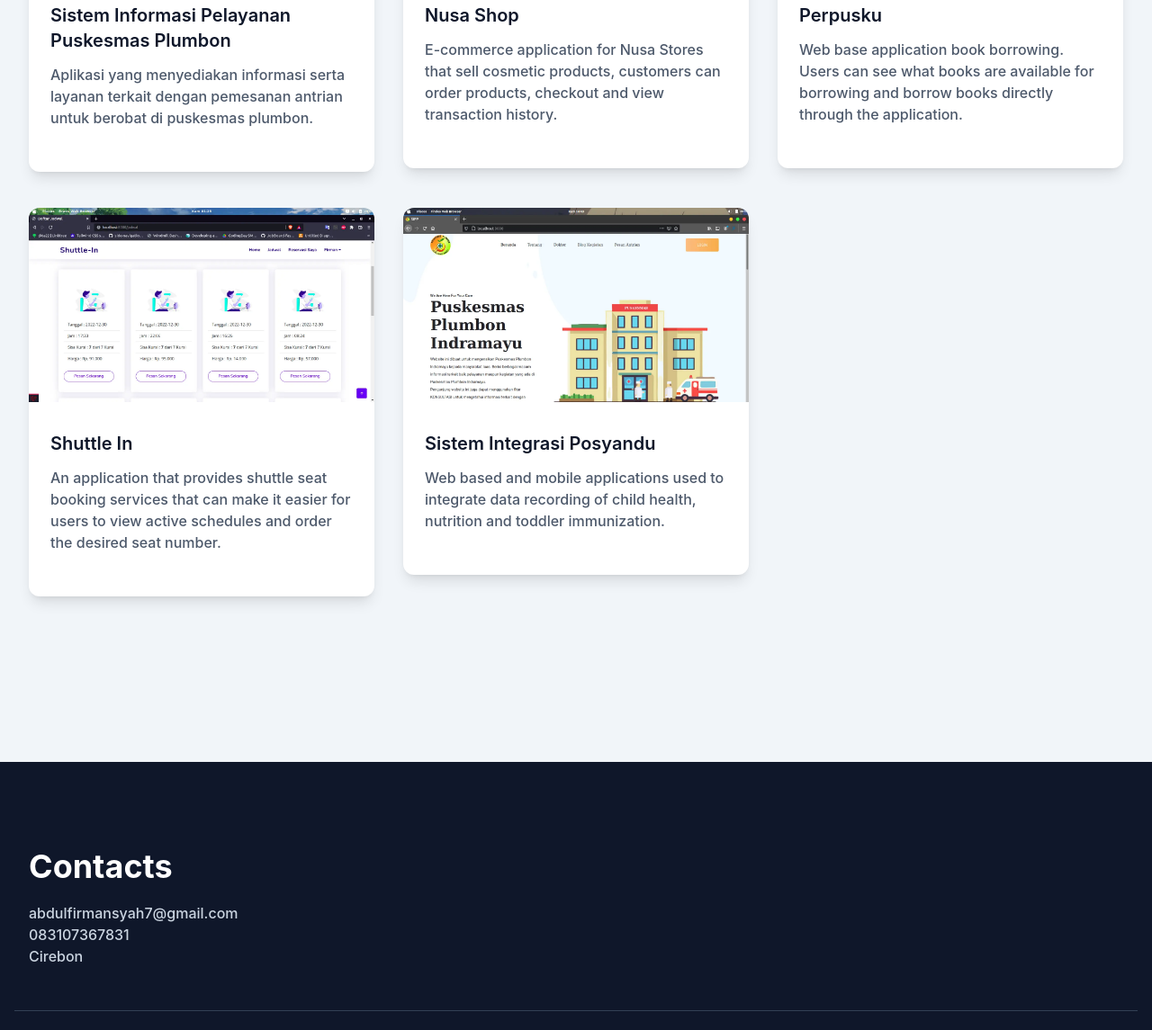
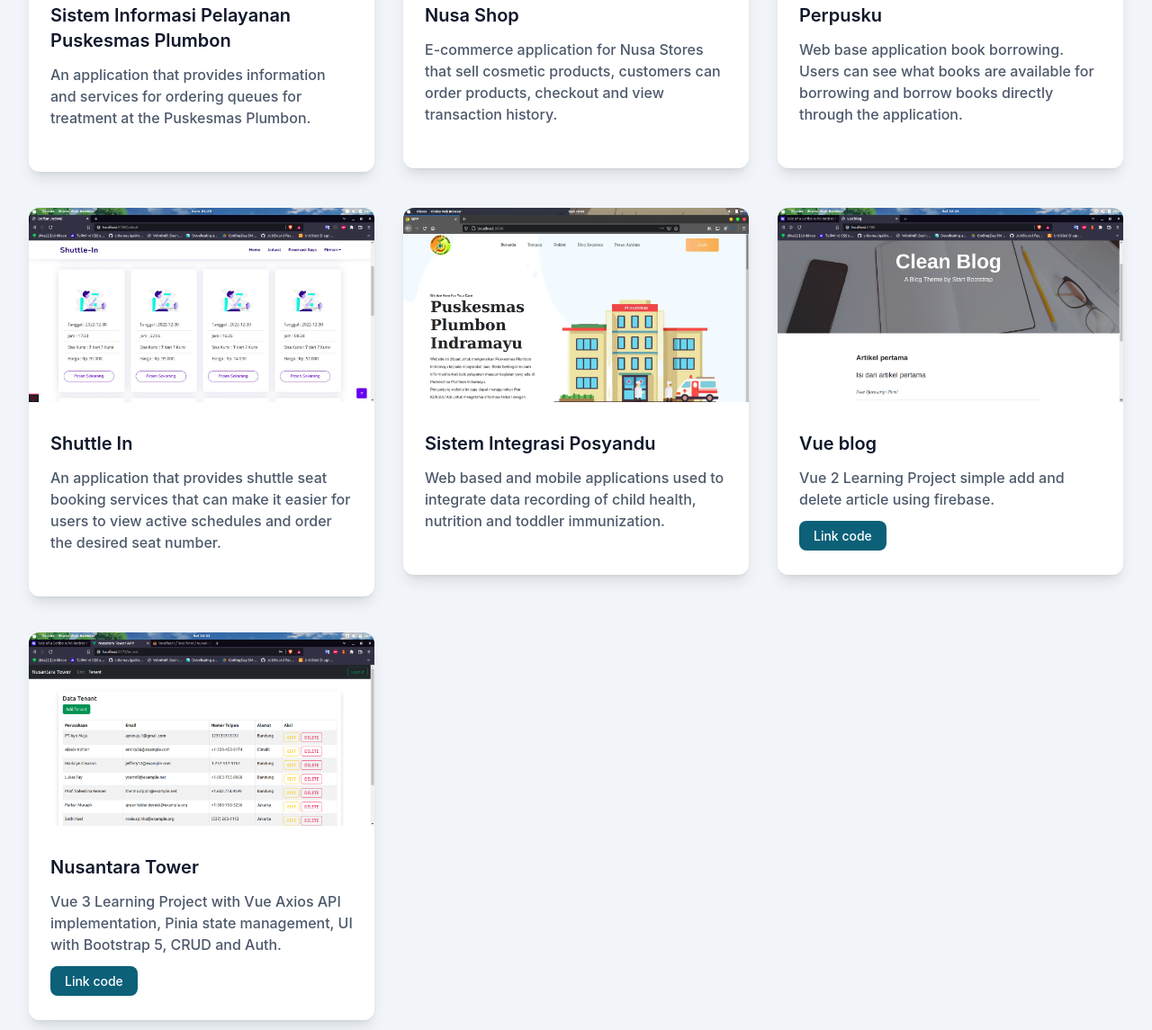
Before and after one commit to FirmanSyah2701/FirmanSyah2701.github.io, a website: page index.html in a window 1280 px wide. Shown: the part 1655-2800 px from the top of the page at 90% size. Drawn offline with Linux system fonts and the light colour scheme.

Commit message:
add portfolio vue

```diff
--- a/index.html
+++ b/index.html
@@ -87,9 +87,8 @@
                 </div>
                 <div class="w-full self-end px-4 lg:w-1/2">
                     <div class="relative mt-10 lg:mt-9 lg:right-0">
-                        <img src="dist/img/my_photo.webp"
-                        width="600" alt="Firman's Photo"
-                        class="max-w-full mx-auto">
+                        <img src="dist/img/my_photo.webp" width="600" height="300"
+                        alt="Firman's Photo" class="max-w-full mx-auto">
                         <span class="absolute -bottom-0 -z-10 left-1/2 -translate-x-1/2 md:scale-125">
                             <svg width="320" viewBox="0 0 200 200" xmlns="http://www.w3.org/2000/svg">
                                 <path
@@ -145,14 +144,14 @@
             <div class="flex flex-wrap">
                 <div class="w-full px-4 lg:w-1/2 xl:w-1/3">
                     <div class="bg-white rounded-xl shadow-lg overflow-hidden mb-10">
-                        <img src="dist/img/sipp.webp" width="600" alt="SIPP Project">
+                        <img src="dist/img/sipp.webp" width="600" height="300" alt="SIPP Project">
                         <div class="py-8 px-6">
                             <h3 class="mb-3 font-semibold text-xl text-dark">
                                 Sistem Informasi Pelayanan Puskesmas Plumbon
                             </h3>
                             <p class="font-medium text-base text-secondary mb-4">
-                                Aplikasi yang menyediakan informasi serta layanan terkait
-                                dengan pemesanan antrian untuk berobat di puskesmas plumbon.
+                                An application that provides information and services for ordering queues for treatment
+                                at the Puskesmas Plumbon.
                             </p>
                             <!-- <a href="#" class="font-medium text-sm text-white
                             bg-primary py-2 px-4 rounded-lg hover:opacity-80">
@@ -234,6 +233,49 @@
                             bg-primary py-2 px-4 rounded-lg hover:opacity-80">
                                 Link code
                             </a> -->
+                        </div>
+                    </div>
+                </div>
+                <div class="w-full px-4 lg:w-1/2 xl:w-1/3">
+                    <div class="bg-white rounded-xl shadow-lg overflow-hidden mb-10">
+                        <img src="dist/img/vue_blog.png" alt="Vue Blog Project"
+                        width="600" height="300" loading="lazy">
+                        <div class="py-8 px-6">
+                            <h3 class="mb-3 font-semibold text-xl text-dark">
+                                Vue blog
+                            </h3>
+                            <p class="font-medium text-base text-secondary mb-4">
+                                Vue 2 Learning Project simple add and delete article using firebase.
+                            </p>
+                            <a
+                                href="https://github.com/FirmanSyah2701/vue-blog"
+                                target="_blank"
+                                class="font-medium text-sm text-white bg-primary
+                                py-2 px-4 rounded-lg hover:opacity-80">
+                                Link code
+                            </a>
+                        </div>
+                    </div>
+                </div>
+                <div class="w-full px-4 lg:w-1/2 xl:w-1/3">
+                    <div class="bg-white rounded-xl shadow-lg overflow-hidden mb-10">
+                        <img src="dist/img/nusantara_tower.png" alt="Nusantara Tower Project"
+                        width="600" height="300" loading="lazy">
+                        <div class="py-8 px-6">
+                            <h3 class="mb-3 font-semibold text-xl text-dark">
+                                Nusantara Tower
+                            </h3>
+                            <p class="font-medium text-base text-secondary mb-4">
+                                Vue 3 Learning Project with Vue Axios
+                                API implementation, Pinia state management, UI with Bootstrap 5, CRUD and Auth.
+                            </p>
+                            <a
+                                href="https://github.com/FirmanSyah2701/nusantara-tower-app"
+                                target="_blank"
+                                class="font-medium text-sm text-white bg-primary
+                                py-2 px-4 rounded-lg hover:opacity-80">
+                                Link code
+                            </a>
                         </div>
                     </div>
                 </div>
```
Also changed, not shown: dist/img/nusantara_tower.png (added), dist/img/vue_blog.png (added).
